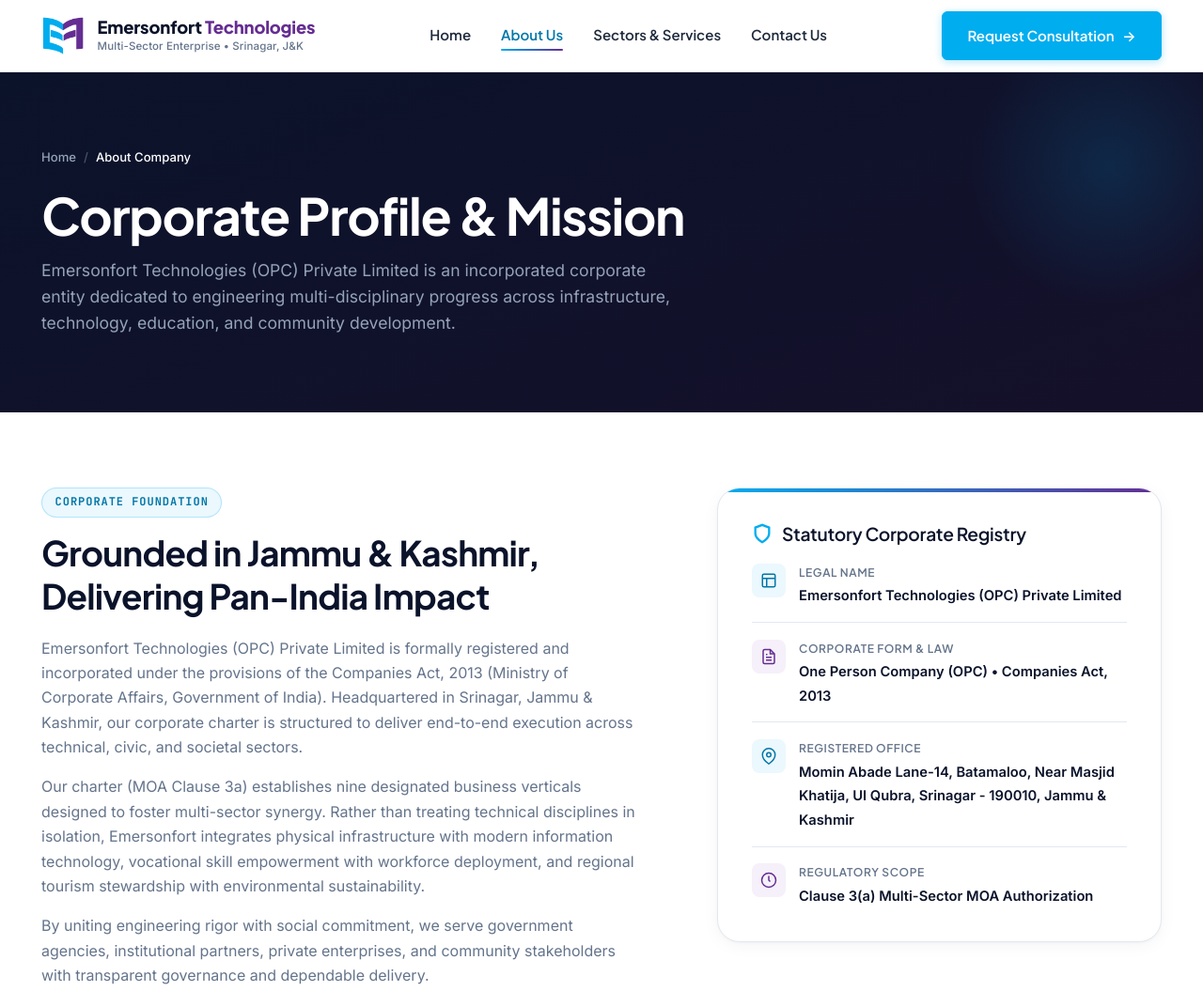
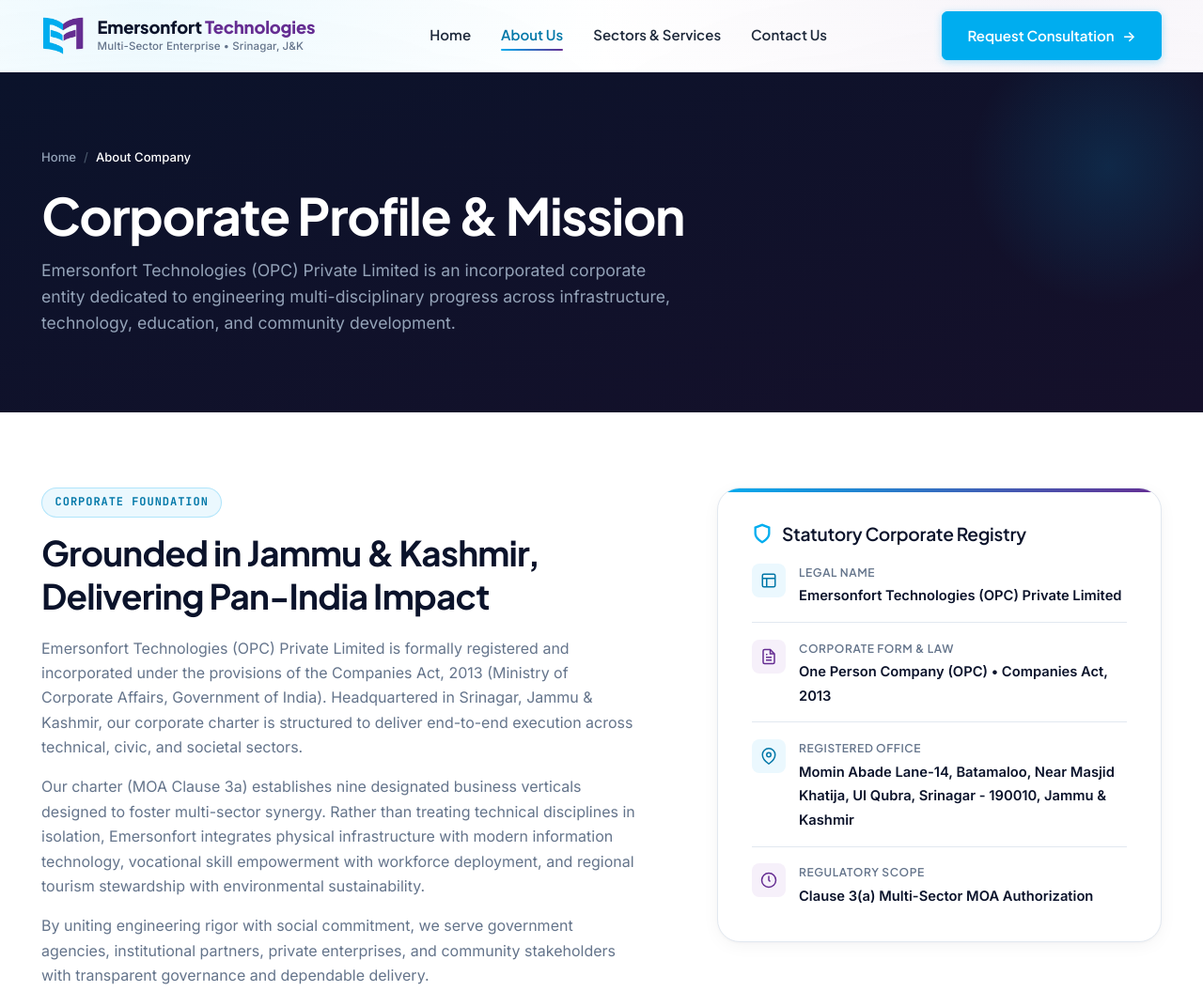
Before and after one commit to MALAII/emersonfort-tech, a plain HTML site: page about.html in a window 1280 px wide. Shown: the top 1055 px of the page at 94% size. Drawn offline with Linux system fonts and the light colour scheme.

Commit message:
Add background blending, frosted glass effect and ambient gradient glow to header

```diff
--- a/css/style.css
+++ b/css/style.css
@@ -321,22 +321,40 @@
   width: 100%;
 }
 
-/* --- 6. GLOBAL NAVIGATION HEADER --- */
+/* --- 6. GLOBAL NAVIGATION HEADER (WITH MODERN BACKGROUND BLENDING) --- */
 .site-header {
   position: sticky;
   top: 0;
   width: 100%;
-  background: rgba(255, 255, 255, 0.96);
-  backdrop-filter: blur(12px);
-  -webkit-backdrop-filter: blur(12px);
-  border-bottom: 1px solid var(--color-border);
+  background: linear-gradient(180deg, rgba(255, 255, 255, 0.92) 0%, rgba(255, 255, 255, 0.78) 75%, rgba(255, 255, 255, 0.6) 100%);
+  backdrop-filter: blur(16px);
+  -webkit-backdrop-filter: blur(16px);
+  border-bottom: 1px solid rgba(226, 232, 240, 0.65);
   z-index: 1000;
-  transition: box-shadow var(--transition-base), background-color var(--transition-base);
+  transition: all var(--transition-base);
+}
+
+.site-header::before {
+  content: "";
+  position: absolute;
+  inset: 0;
+  background: radial-gradient(circle at 12% 0%, rgba(0, 173, 239, 0.07) 0%, transparent 45%),
+              radial-gradient(circle at 88% 0%, rgba(101, 45, 146, 0.05) 0%, transparent 45%);
+  pointer-events: none;
+  z-index: -1;
+  transition: opacity var(--transition-base);
 }
 
 .site-header.scrolled {
-  box-shadow: 0 4px 20px rgba(11, 19, 43, 0.06);
-  background: rgba(255, 255, 255, 0.98);
+  background: rgba(255, 255, 255, 0.94);
+  backdrop-filter: blur(20px);
+  -webkit-backdrop-filter: blur(20px);
+  border-bottom-color: rgba(226, 232, 240, 0.9);
+  box-shadow: 0 4px 20px -2px rgba(11, 19, 43, 0.06), 0 2px 6px -1px rgba(0, 173, 239, 0.03);
+}
+
+.site-header.scrolled::before {
+  opacity: 0.4;
 }
 
 /* Header Main Inner */
```
